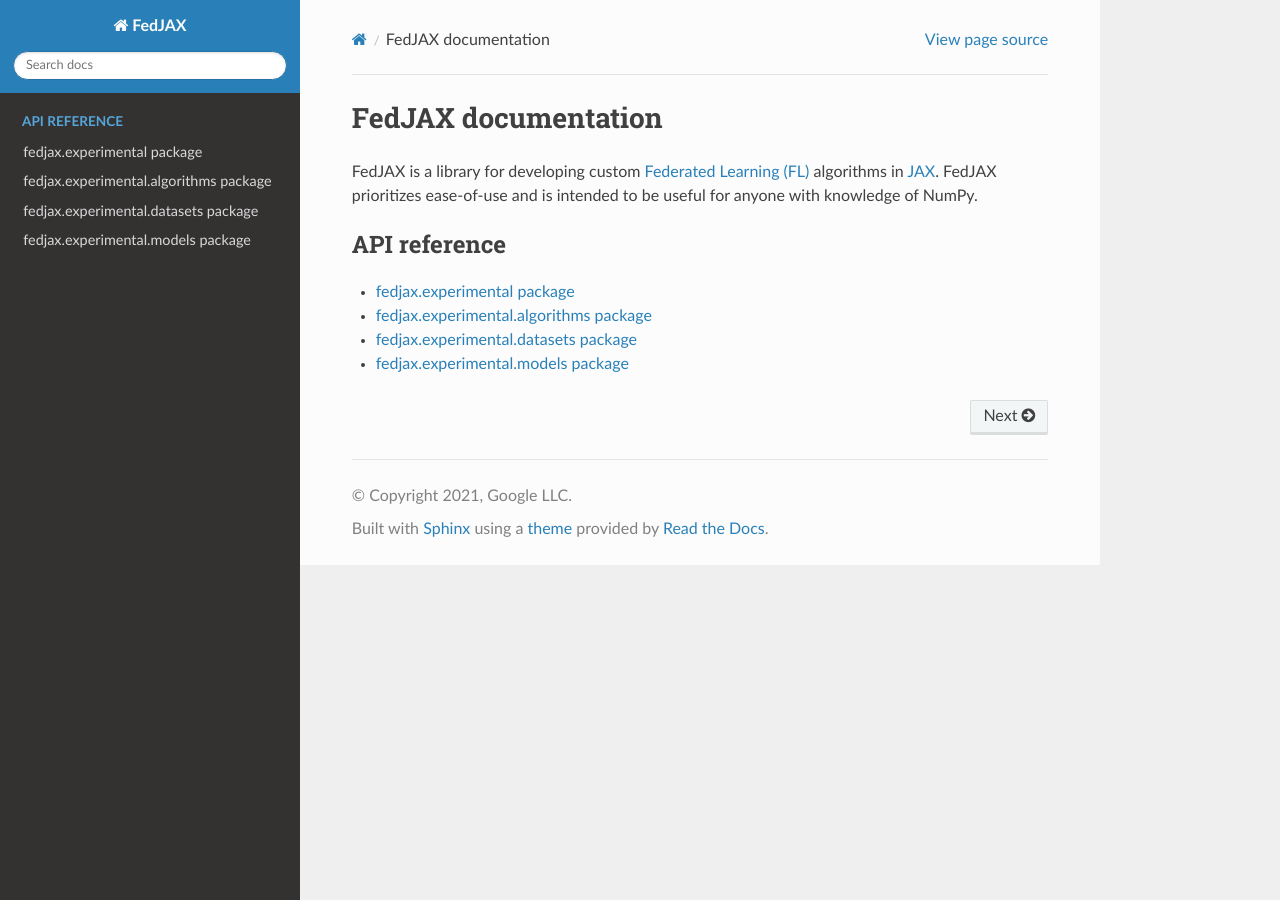
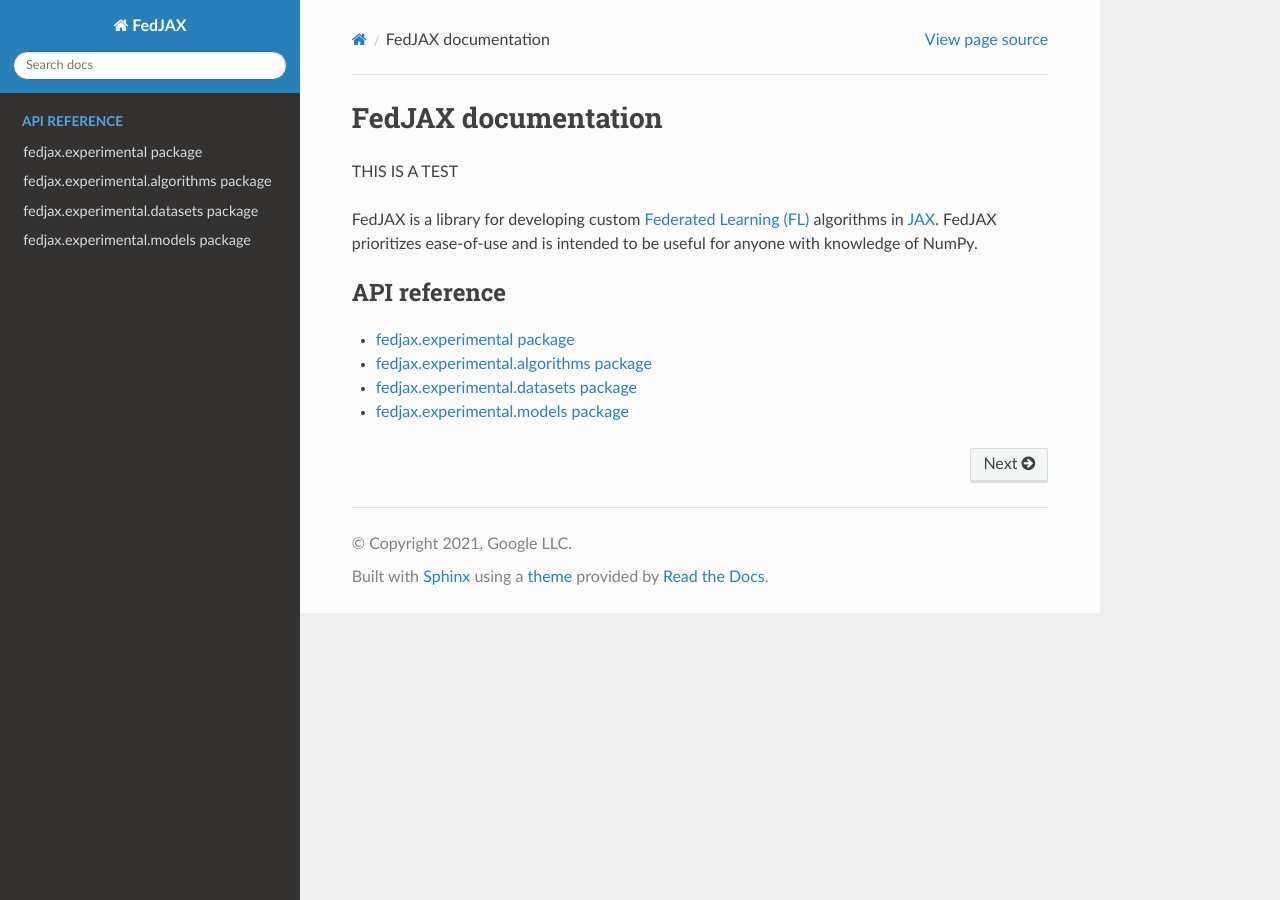
Before and after one commit to google/fedjax, a Sphinx documentation site: the page built from docs/index.rst, in a window 1280 px wide. Built offline with Sphinx 7.4.7 and the Read the Docs theme 2.0.0, drawn with Linux system fonts in a browser that asks for light colours.

Commit message:
test docs pr

```diff
--- a/docs/index.rst
+++ b/docs/index.rst
@@ -1,6 +1,8 @@
 
 FedJAX documentation
 ====================
+
+THIS IS A TEST
 
 FedJAX is a library for developing custom `Federated Learning (FL) <https://ai.googleblog.com/2017/04/federated-learning-collaborative.html>`_ algorithms in `JAX <https://github.com/google/jax>`_. FedJAX prioritizes ease-of-use and is intended to be useful for anyone with knowledge of NumPy.
 
```
